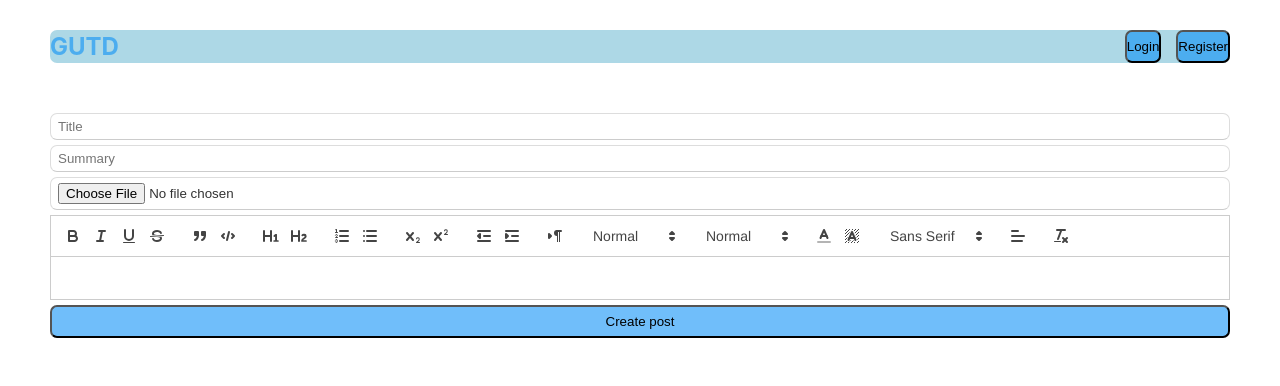
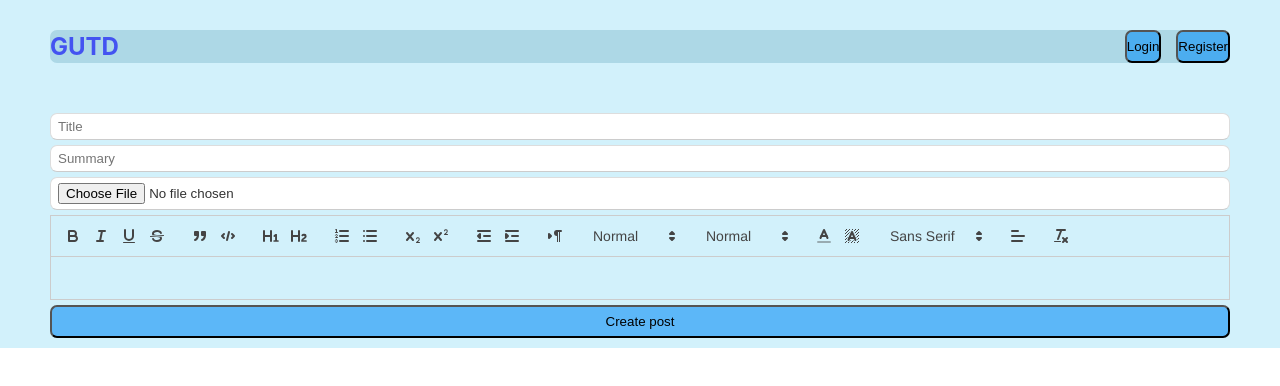
Before and after one commit to Leonel-A-L/blog_page, a React (Create React App) app in the folder frontend/: page /createPost in a window 1280 px wide. Shown: the top 386 px of the page. Built offline with nearby package versions, Linux system fonts and the light colour scheme; no server answers.

Commit message:
Added comments for screen views, and changed color for author

```diff
--- a/frontend/src/App.css
+++ b/frontend/src/App.css
@@ -15,6 +15,7 @@ main{
   padding: 10px;
   max-width: 960px;
   margin: 0 auto;
+  background-color: rgba(183, 233, 249, 0.618);
 }
 
 /* Header Styling */
@@ -25,7 +26,7 @@ header{
   margin-top: 20px;
   margin-bottom: 50px;
   align-items: center;
-  color: rgba(2, 140, 247, 0.565);
+  color: rgba(2, 2, 247, 0.618);
   background-color: lightblue;
   border-radius: 7px;
 }
@@ -73,7 +74,7 @@ div.post p.info{
 }
 
 div.post p.info a.author{
-  color: #333;
+  color: rgb(2, 141, 247);
 }
 
 div.post p.summary{
@@ -144,6 +145,7 @@ div.selectedPost .author{
   margin-bottom: 20px;
   font-size: .8rem;
   font-weight: bold;
+  color: rgb(2, 141, 247);
 }
 
 div.selectedPost div.content p{
@@ -170,6 +172,8 @@ a svg{
   height: 25px;
 }
 
+/* Sets screen view for normal phones like IPhone and Androids */
+
 @media (min-width: 281px) and (max-width: 426px) {
   div.post div.texts h2 {
     font-size: 17px;
@@ -185,6 +189,8 @@ a svg{
   }
 }
 
+/* Sets screen view for smaller-width phones and devices */
+
 @media (max-width: 280px) {
   div.post div.texts h2 {
     font-size: 15px;
@@ -195,7 +201,9 @@ a svg{
   }
 }
 
-@media (min-width: 1000px) and (max-width: 1400px) {
+/* Sets screen view for small laptops and larger laptops & pc's */
+
+@media (min-width: 1024px) and (max-width: 1400px) {
   main{
     padding: 10px 50px 10px 50px;
     max-width: 1300px;
@@ -217,6 +225,8 @@ a svg{
   }
 }
 
+/* Sets screen view for small to large tablets */
+
 @media (min-width: 539px) and (max-width: 1024px) {
   main{
     padding: 10px 35px 10px 35px;
@@ -232,6 +242,8 @@ a svg{
   }
 }
 
+/* Sets screen view for larger phones and smaller tablets */
+
 @media (min-width: 426px) and (max-width: 539px) {
   main{
     padding: 10px 30px 10px 30px;
```
